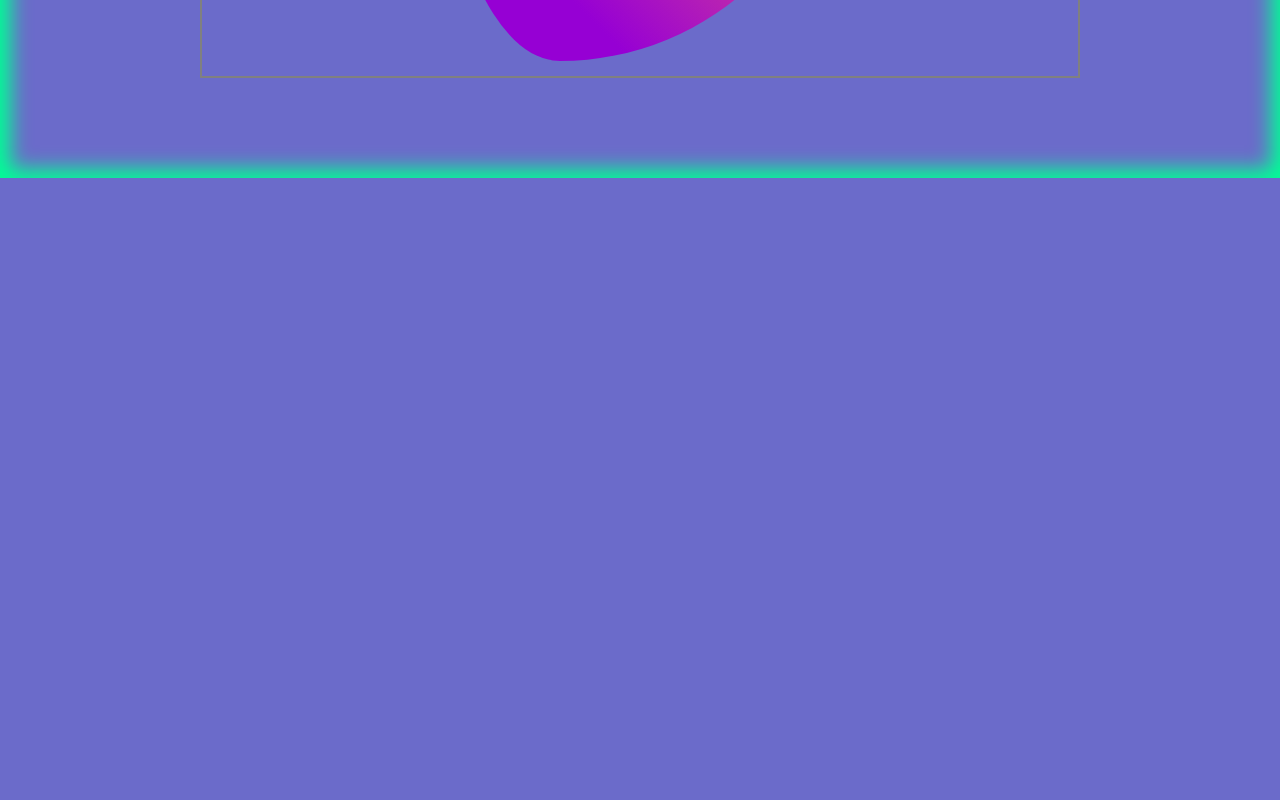
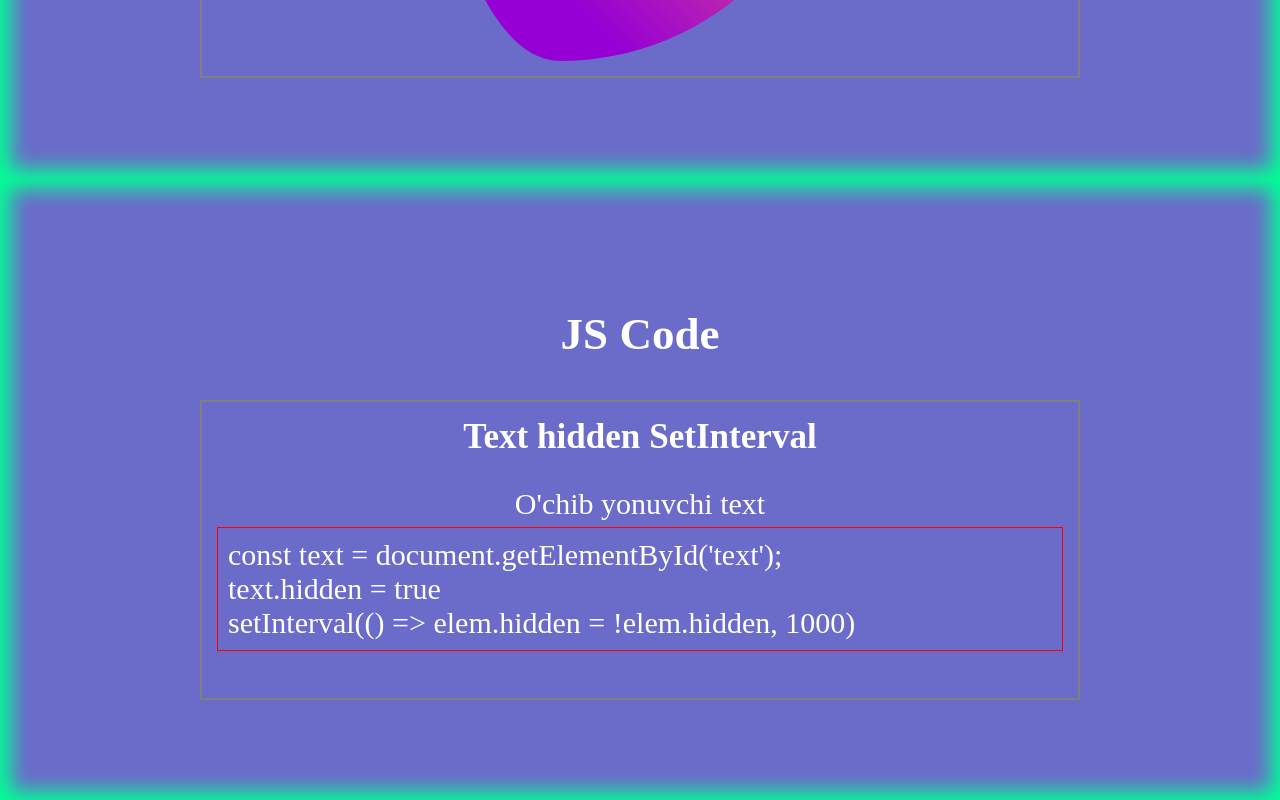
Before and after one commit to Shukhratov3082/code-in-css-js, a React (Create React App) app: page / in a window 1280 px wide. Shown: the part 1719-2519 px from the top of the page. Before the commit the page ends 1897 px from the top, so only its background shows below. Built offline with nearby package versions, Linux system fonts and the light colour scheme.

Commit message:
js code added

```diff
--- a/src/App.js
+++ b/src/App.js
@@ -1,6 +1,7 @@
 import styled from "styled-components";
 import Css from "./components/css";
 import Header from "./components/header";
+import Js from "./components/js";
 
 
 function App() {
@@ -8,6 +9,7 @@ function App() {
     <Wrapper>
       <Header />
       <Css />
+      <Js/>
     </Wrapper>
   );
 }
--- a/src/components/css.jsx
+++ b/src/components/css.jsx
@@ -114,6 +114,7 @@ const Wrapper = styled.div`
                     border-radius:51% 49% 70% 30% / 30% 30% 70% 70%;
                     a{
                         text-align: center;
+                        color: white;
                         font-size: 45px;
 
                     }
--- /dev/null
+++ b/src/components/js.jsx
@@ -0,0 +1,66 @@
+import React, { useEffect } from 'react';
+import styled from 'styled-components';
+
+const Js = () => {
+
+    useEffect(() => {
+        const elem = document.getElementById('text');
+        elem.hidden = true
+        console.log(elem, 'hiii');
+        setInterval(() => elem.hidden = !elem.hidden, 1000)
+    }, []);
+
+
+
+    return (
+        <Wrapper>
+            <h2>JS Code</h2>
+            <div className='Text-hidden'>
+                <h3>Text hidden SetInterval</h3>
+                <div className='hiddenDiv'>
+                    <p id='text'>O'chib yonuvchi text</p>
+                </div>
+                <div className='codeJS'>
+
+                   <p> const text = document.getElementById('text');</p>
+                    <p>text.hidden = true</p>
+                    {'setInterval(() => elem.hidden = !elem.hidden, 1000)'}
+                </div>
+            </div>
+        </Wrapper>
+    );
+}
+
+export default Js;
+const Wrapper = styled.div`
+  box-shadow: inset 1px 1px 20px 10px #00ff95;
+    padding: 130px 200px 100px;
+        h2{
+            font-size: 45px;
+            text-align: center;
+            color: white;
+            margin-bottom: 40px;
+        }
+        .Text-hidden{
+            width: 100%;
+            height: 300px;
+            font-size: 30px;
+            border: 2px solid gray;
+            padding: 15px;
+            text-align: center;
+            color: white;
+            h3{
+                margin-bottom: 30px;
+            }
+            .hiddenDiv{
+                height:20px ;
+                margin-bottom: 20px;
+            }
+            .codeJS{
+                border: 1px solid red;
+                padding: 10px;
+                text-align: start;
+            }
+        }
+
+`
```
